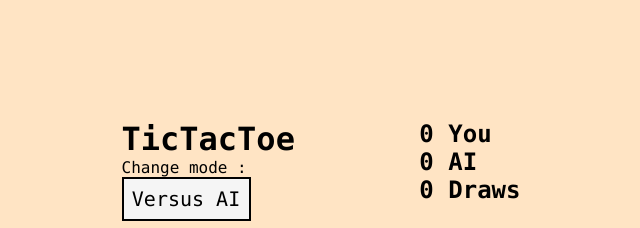
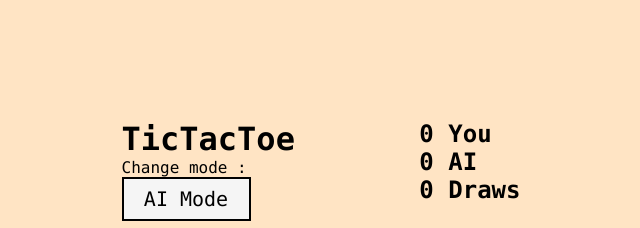
Before and after one commit to harsharajm/Unbeatable_xo_ai, a plain HTML site: page index.html in a window 1280 px wide. Shown: the top 228 px of the page, 319-959 px from the left. Drawn offline with Linux system fonts and the light colour scheme.

Commit message:
Update index.html

```diff
--- a/index.html
+++ b/index.html
@@ -12,7 +12,7 @@
             <div class="box">
                 <h1>TicTacToe</h1>
                 <p>Change mode :</p>
-                <div class ="dropdown"onclick="changemode()">Versus AI</div>
+                <div class ="dropdown"onclick="changemode()">AI Mode</div>
             </div>
             <div class="scores">
                 <h2><span id="won">0</span> You</h2>
@@ -34,6 +34,7 @@
             <div class="cell"onclick="clicked(7)"></div>
             <div class="cell"onclick="clicked(8)"></div>
         </div>
+        <center><h1 class = "result"></h1></center>
     </div>
     <script src="script.js"></script>
 
```
